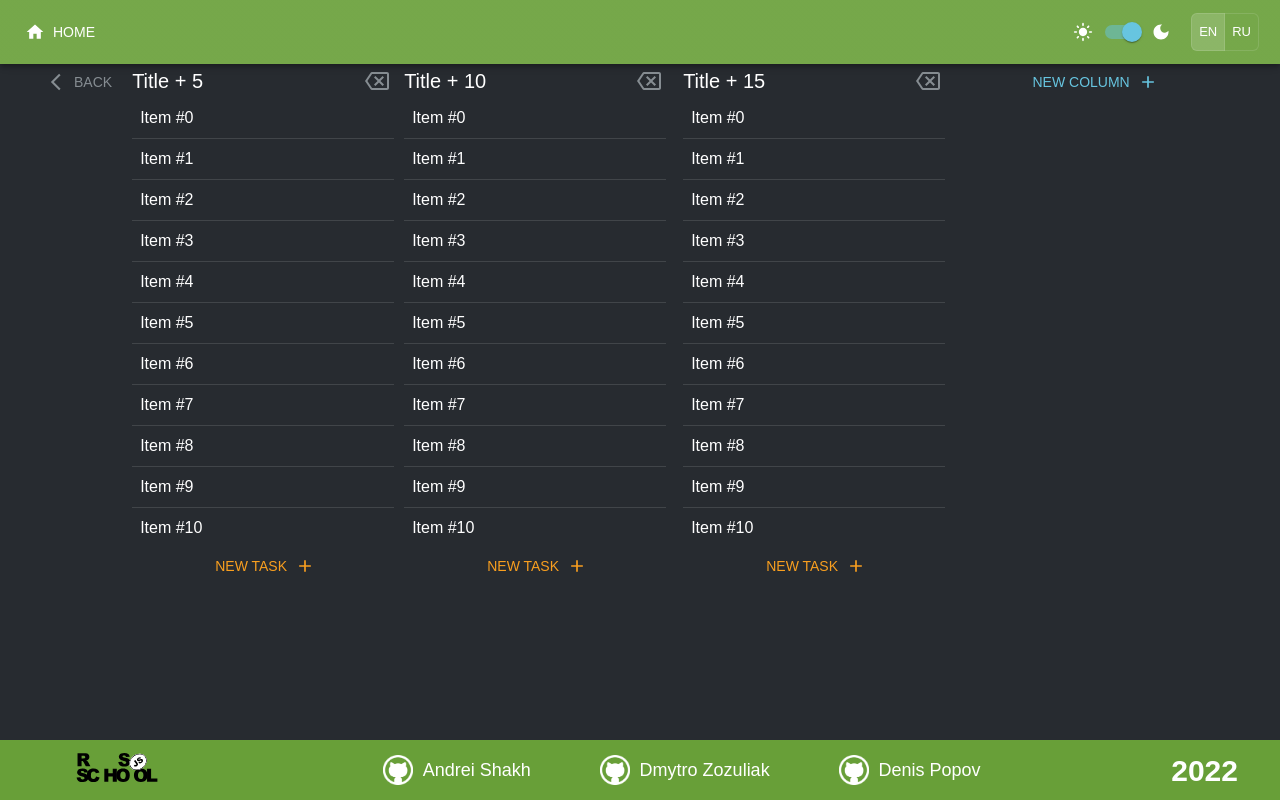
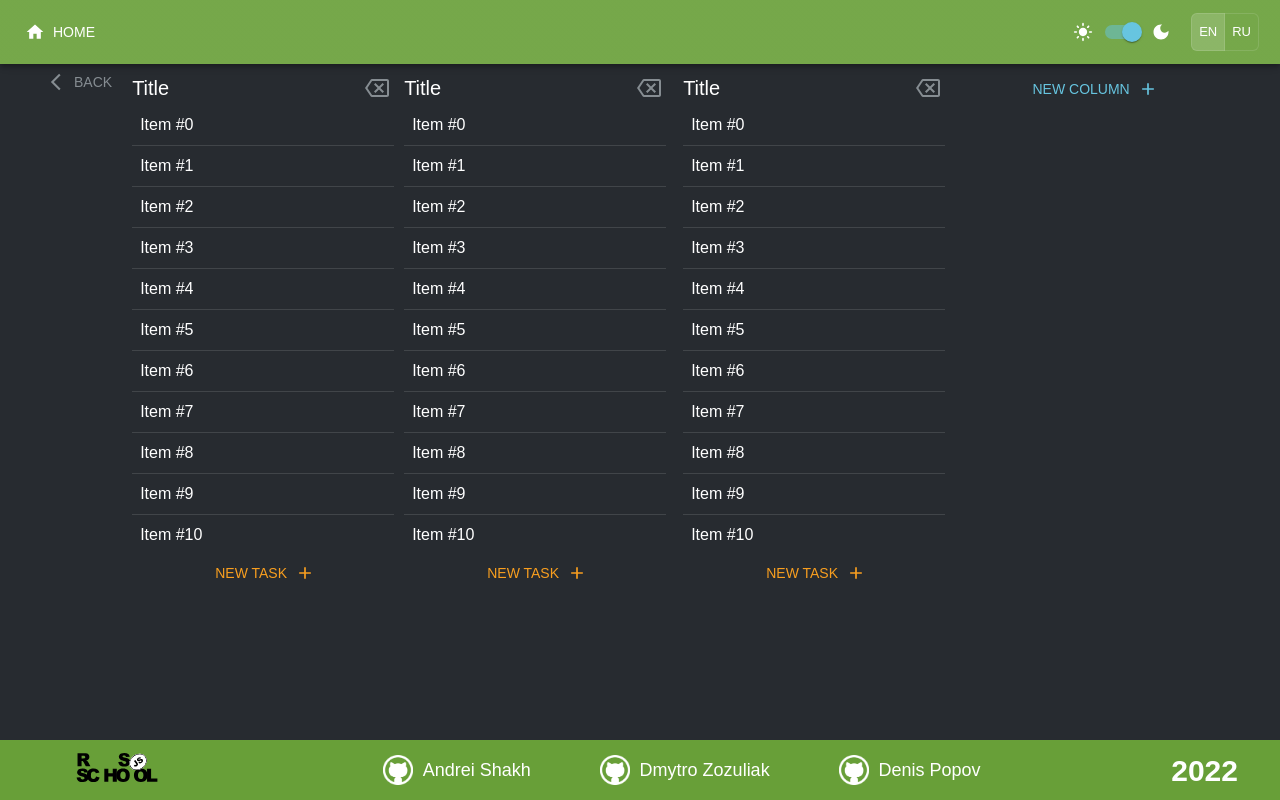
Before and after one commit to strawberrystr1/project-management-app, a React (Create React App) app: page /boards/1 in a window 1280 px wide. Built offline with nearby package versions, Linux system fonts and the light colour scheme.

Commit message:
feat: add layout

```diff
--- a/src/components/BoardColumn/BoardColumn.tsx
+++ b/src/components/BoardColumn/BoardColumn.tsx
@@ -1,38 +1,30 @@
 import { Add } from '@mui/icons-material';
-import { Stack, Divider, Box, Typography, Button, IconButton } from '@mui/material';
+import { Stack, Divider, Box, Button } from '@mui/material';
 import { useTranslation } from 'react-i18next';
 import CreateTaskForm from '../CreateTaskForm';
 import DialogButton from '../layouts/DialogButton';
 import styles from './style.module.scss';
-import BackspaceOutlinedIcon from '@mui/icons-material/BackspaceOutlined';
-import DialogControls from '../layouts/DialogControls';
 import { IColumnResponce } from '../../interfaces/apiInterfaces';
+import { useState } from 'react';
+import ChangeColumnTitle from './components/ChangeColumnTitle';
+import ColumnTitle from './components/ColumnTitle';
 
 const BoardColumn = ({ order, title }: IColumnResponce) => {
   const { t } = useTranslation();
+  const [isEdit, setIsEdit] = useState(false);
+  const [currentTitle, setCurrentTitle] = useState(title);
+  const toggleEdit = () => setIsEdit((prev) => !prev);
   return (
     <Box
       style={{ order, display: 'flex', flexDirection: 'column' }}
       className={styles['column-container']}
     >
       <Box className={styles['title-container']}>
-        <Typography variant="h6" className={styles['column-title']}>
-          {title} + {order}
-        </Typography>
-        <DialogButton
-          type="delete_column"
-          btn={(handleOpenDialog) => (
-            <IconButton
-              onClick={handleOpenDialog}
-              size="small"
-              color="secondary"
-              aria-label="delete column"
-            >
-              <BackspaceOutlinedIcon />
-            </IconButton>
-          )}
-          form={(handleCloseDialog) => <DialogControls onCancel={handleCloseDialog} />}
-        />
+        {isEdit ? (
+          <ChangeColumnTitle currentTitle={currentTitle} toggleEdit={toggleEdit} />
+        ) : (
+          <ColumnTitle currentTitle={currentTitle} toggleEdit={toggleEdit} />
+        )}
       </Box>
       <Stack
         direction={'column'}
--- /dev/null
+++ b/src/components/BoardColumn/components/ChangeColumnTitle.tsx
@@ -0,0 +1,32 @@
+import { IconButton, TextField } from '@mui/material';
+import CheckCircleOutlineIcon from '@mui/icons-material/CheckCircleOutline';
+import HighlightOffIcon from '@mui/icons-material/HighlightOff';
+import { useRef } from 'react';
+
+type Props = {
+  currentTitle: string;
+  toggleEdit: () => void;
+};
+
+const ChangeColumnTitle = ({ currentTitle, toggleEdit }: Props) => {
+  const textarea = useRef();
+  return (
+    <>
+      <TextField
+        id="outlined-basic"
+        variant="outlined"
+        autoFocus
+        defaultValue={currentTitle}
+        ref={textarea.current}
+      />
+      <IconButton size="small" color="success" aria-label="delete column">
+        <CheckCircleOutlineIcon />
+      </IconButton>
+      <IconButton onClick={toggleEdit} size="small" color="error" aria-label="delete column">
+        <HighlightOffIcon />
+      </IconButton>
+    </>
+  );
+};
+
+export default ChangeColumnTitle;
--- /dev/null
+++ b/src/components/BoardColumn/components/ColumnTitle.tsx
@@ -0,0 +1,35 @@
+import { IconButton, Typography } from '@mui/material';
+import DialogButton from '../../layouts/DialogButton';
+import DialogControls from '../../layouts/DialogControls';
+import BackspaceOutlinedIcon from '@mui/icons-material/BackspaceOutlined';
+
+type Props = {
+  currentTitle: string;
+  toggleEdit: () => void;
+};
+
+const ColumnTitle = ({ currentTitle, toggleEdit }: Props) => {
+  return (
+    <>
+      <Typography variant="h6" onClick={toggleEdit}>
+        {currentTitle}
+      </Typography>
+      <DialogButton
+        type="delete_column"
+        btn={(handleOpenDialog) => (
+          <IconButton
+            onClick={handleOpenDialog}
+            size="small"
+            color="secondary"
+            aria-label="delete column"
+          >
+            <BackspaceOutlinedIcon />
+          </IconButton>
+        )}
+        form={(handleCloseDialog) => <DialogControls onCancel={handleCloseDialog} />}
+      />
+    </>
+  );
+};
+
+export default ColumnTitle;
--- a/src/components/BoardColumn/style.module.scss
+++ b/src/components/BoardColumn/style.module.scss
@@ -1,6 +1,3 @@
-.new-task-btn {
-}
-
 .column-container {
   padding: 0 5px;
   min-width: 272px;
@@ -27,9 +24,6 @@
   justify-content: space-between;
 }
 
-.column-title {
-}
-
 .column-item {
   padding: 0.5em;
 }
--- a/src/pages/board_page/BoardPage.tsx
+++ b/src/pages/board_page/BoardPage.tsx
@@ -26,7 +26,7 @@ const Board = () => {
       >
         {t('buttons.back')}
       </Button>
-      <Stack direction={'row'} spacing={1} className={styles['board']}>
+      <Stack direction={'row'} spacing={1} className={styles['board']} mt={1}>
         <Stack direction={'row'} spacing={1}>
           {/* JUST AN EXAMPLE */}
 
```
